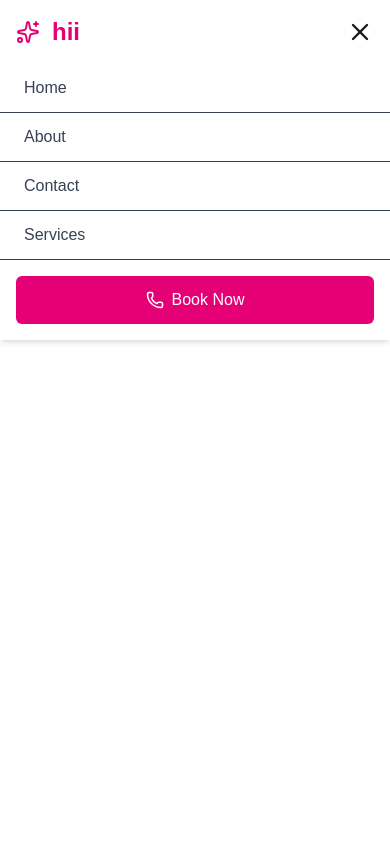
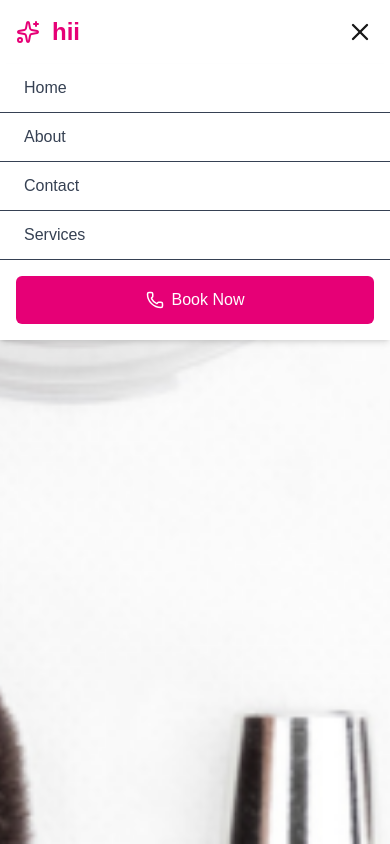
Before and after one commit to ssudhanshuu/Makeover, a Next.js app: page / in a window 390 px wide. Built offline with nearby package versions, Linux system fonts and the light colour scheme.

Commit message:
feat: implement responsive landing page navigation with hero background image

```diff
--- a/src/app/page.js
+++ b/src/app/page.js
@@ -28,7 +28,7 @@ export default function Navbar() {
   }, []);
 
   return (
-    <div className="h-16">
+    <div className="bg-[url('/images/backgraound.png')] bg-cover bg-center h-screen">
       <nav className="fixed top-0 left-0 w-full h-16 bg-white shadow-md z-50">
         <div className="flex justify-between items-center h-full px-4 md:px-10 lg:px-20">
 
```
Also changed, not shown: public/images/backgraound.png (added).
